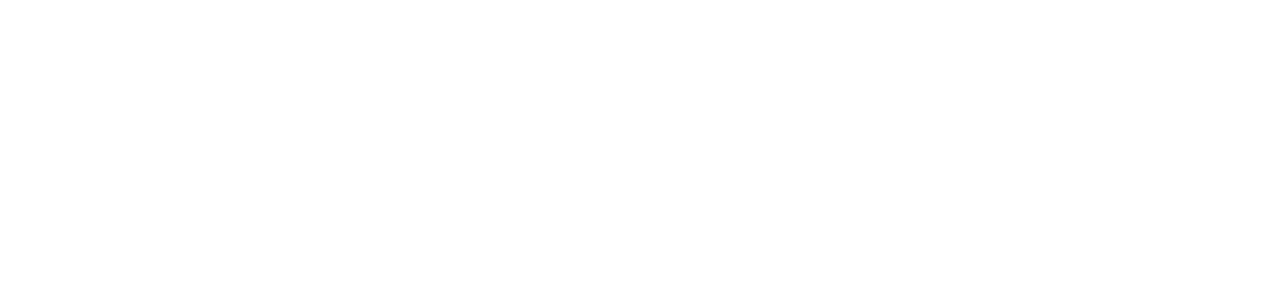
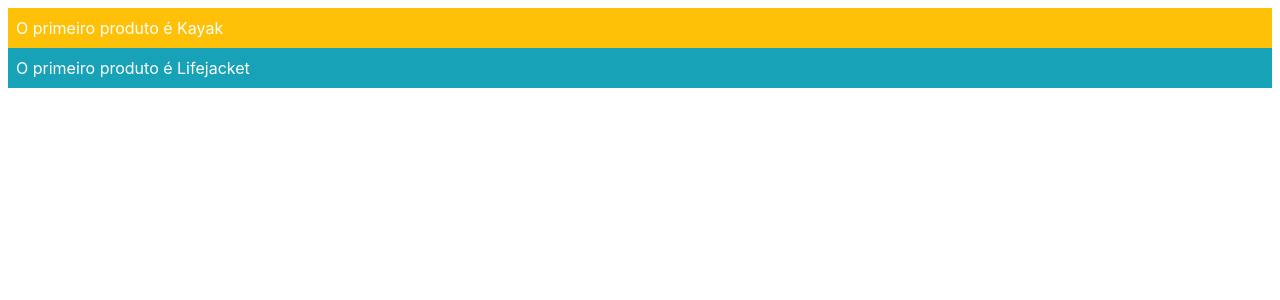
Before and after one commit to EduardoEbbers/estudo_angular, an Angular app in the folder DataBindings/: page / in a window 1280 px wide. Shown: the top 300 px of the page. Built offline with nearby package versions, Linux system fonts and the light colour scheme.

Commit message:
correcao template1.html

```diff
--- a/DataBindings/src/app/component.ts
+++ b/DataBindings/src/app/component.ts
@@ -12,6 +12,7 @@
 
     // cria o objeto Model que é o repositorio para poder acessar variaveis e/ou metodos
     model = new Model();
+    targetName: string = "Kayak";
 
     constructor(ref: ApplicationRef) {
         (<any>window).appRef = ref;
--- a/DataBindings/src/app/template1.html
+++ b/DataBindings/src/app/template1.html
@@ -8,10 +8,10 @@
 -->
 
 <div class="text-white m-2">
-    <div class="getClassesByPosition(0)">
+    <div [ngClass]="getClassesByPosition(0)">
         O primeiro produto é {{ getProductByPosition(0).name }}
     </div>
-    <div class="getClassesByPosition(1)">
+    <div [ngClass]="getClassesByPosition(1)">
         O primeiro produto é {{ getProductByPosition(1).name }}
     </div>
 </div>
```
